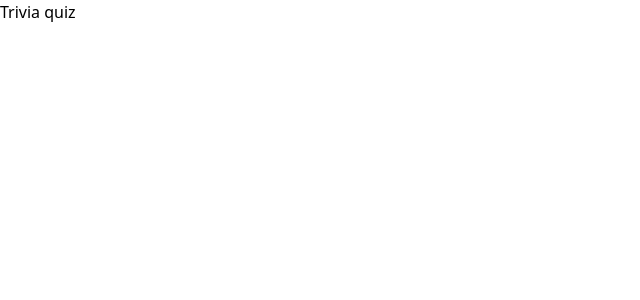
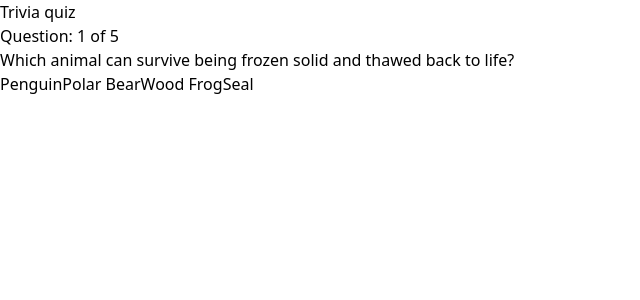
Before and after one commit to yevhenii-kapustian/quiz-app-assignment-, a Next.js app: page / in a window 1280 px wide. Shown: the top 300 px of the page, without its empty margins (0-640 px from the left). Built offline with nearby package versions, Linux system fonts and the light colour scheme.

Commit message:
Completed with first describe

```diff
--- a/src/app/page.tsx
+++ b/src/app/page.tsx
@@ -1,5 +1,7 @@
+import Question from "@/components/Question";
+
 export default function Home() {
   return (
-    <></>
+    <Question/>
   );
 }
--- /dev/null
+++ b/src/components/Question/index.tsx
@@ -0,0 +1,44 @@
+'use client'
+
+import questions from "@/data/data"
+import { useState } from "react"
+import OptionButton from "../OptionButton"
+
+const Question = () => {
+    const [questionNumber, setQuestionNumber] = useState<number>(0)
+    const [userAnswer, setUserAnswer] = useState<string[]>([])
+    const [showResults, setShowResults] = useState(false);
+
+    const updatedQuestions = questions[questionNumber]
+
+    if (showResults) {
+        const rightCount = userAnswer.filter((item, index) => item === questions[index].correctAnswer).length
+        const wrongCount = questions.length - rightCount
+
+        return(
+            <div>
+                <h3></h3>
+            </div>
+        )
+    }
+
+
+    return(
+        <div>
+            <h2>Question: {questionNumber + 1} of {questions.length}</h2>
+            <h3>{updatedQuestions.question}</h3>
+            <div>
+                {updatedQuestions.options.map((option, index) => (
+                    <OptionButton key={index}
+                                    option={option}
+                                    userAnswer={userAnswer}
+                                    rightAnswer={updatedQuestions.correctAnswer}
+                                    handleClick={() => handleClick(option)}
+                                    />
+            ))}
+            </div>
+        </div>
+    )
+}
+
+export default Question
```
